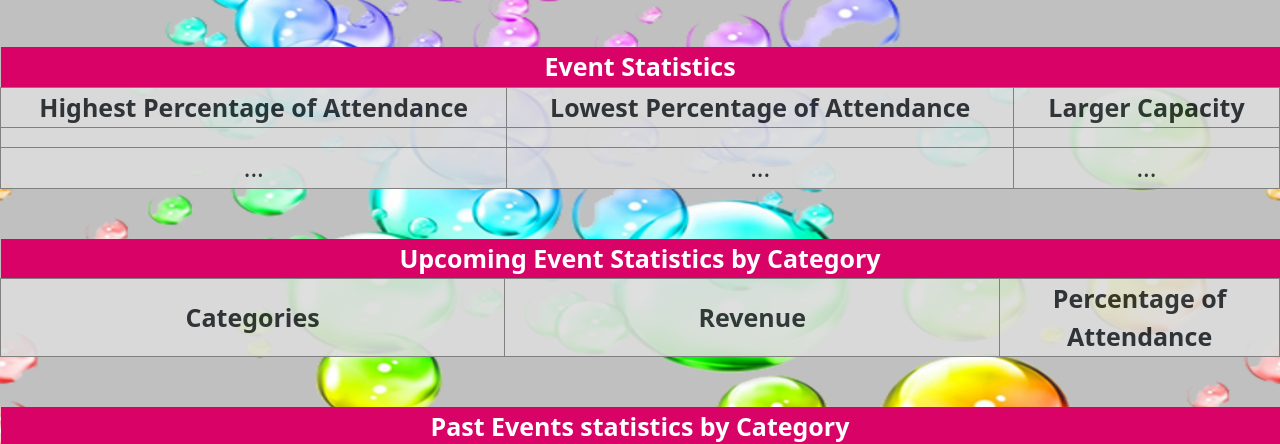
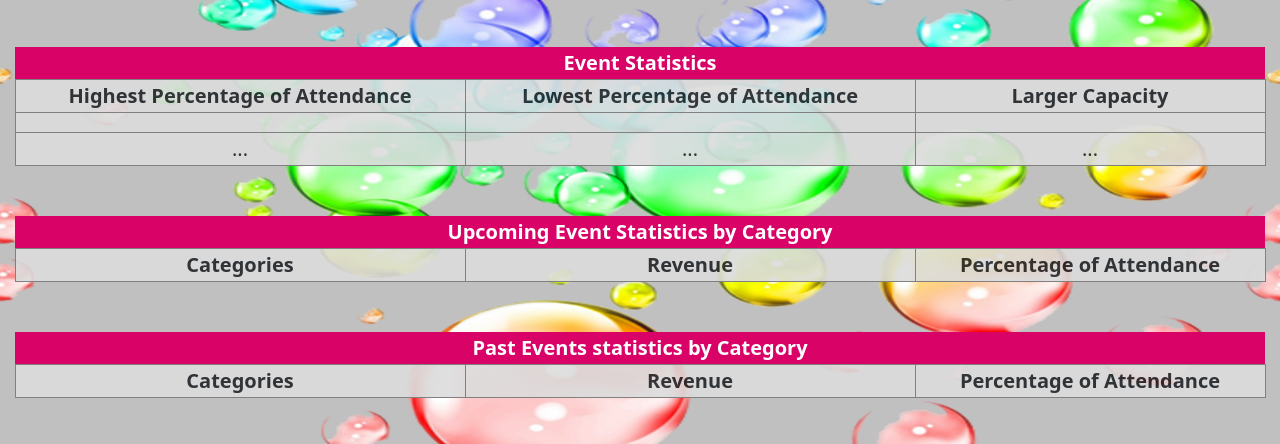
Before and after one commit to Rodoff/amazing, a plain HTML site: page stats.html in a window 1280 px wide. Shown: the part 210-654 px from the top of the page. Drawn offline with nearby package versions, Linux system fonts and the light colour scheme; no server answers.

Commit message:
arreglos2

```diff
--- a/script/stats1.js
+++ b/script/stats1.js
@@ -13,9 +13,9 @@ async function printabla1() {
 
         eventos = eventos.sort((a, b) => a.porcentaje - b.porcentaje)
         document.getElementById("max").innerHTML = eventos[eventos.length - 1].name;
-        document.getElementById("maxasis").innerHTML = eventos[eventos.length - 1].porcentaje;
+        document.getElementById("maxasis").innerHTML = eventos[eventos.length - 1].porcentaje + "%";
         document.getElementById("min").innerHTML = eventos[0].name;
-        document.getElementById("minasis").innerHTML = eventos[0].porcentaje;
+        document.getElementById("minasis").innerHTML = eventos[0].porcentaje + "%";
 
 
         eventos = eventos.sort((a, b) => a.capacity - b.capacity)
--- a/styles/style.css
+++ b/styles/style.css
@@ -203,7 +203,7 @@ header img {
 }
 
 .tabla1 {
-    font-size: 25px;
+    font-size: 20px;
     text-align: center;
     display: flex;
     flex-grow: 1;
@@ -212,7 +212,7 @@ header img {
 }
 
 .tabla2 {
-    font-size: 25px;
+    font-size: 20px;
     text-align: center;
     display: flex;
     flex-grow: 1;
@@ -222,7 +222,7 @@ header img {
 }
 
 .tabla3 {
-    font-size: 25px;
+    font-size: 20px;
     text-align: center;
     width: 100%;
     display: flex;
@@ -237,13 +237,13 @@ header img {
 }
 
 .celda1 {
-    width: 700px;
+    width: 450px;
     height: 20px;
     border: 1px solid gray;
 }
 
 .celda2 {
-    width: 700px;
+    width: 450px;
     border: 1px solid gray
 }
 
```
